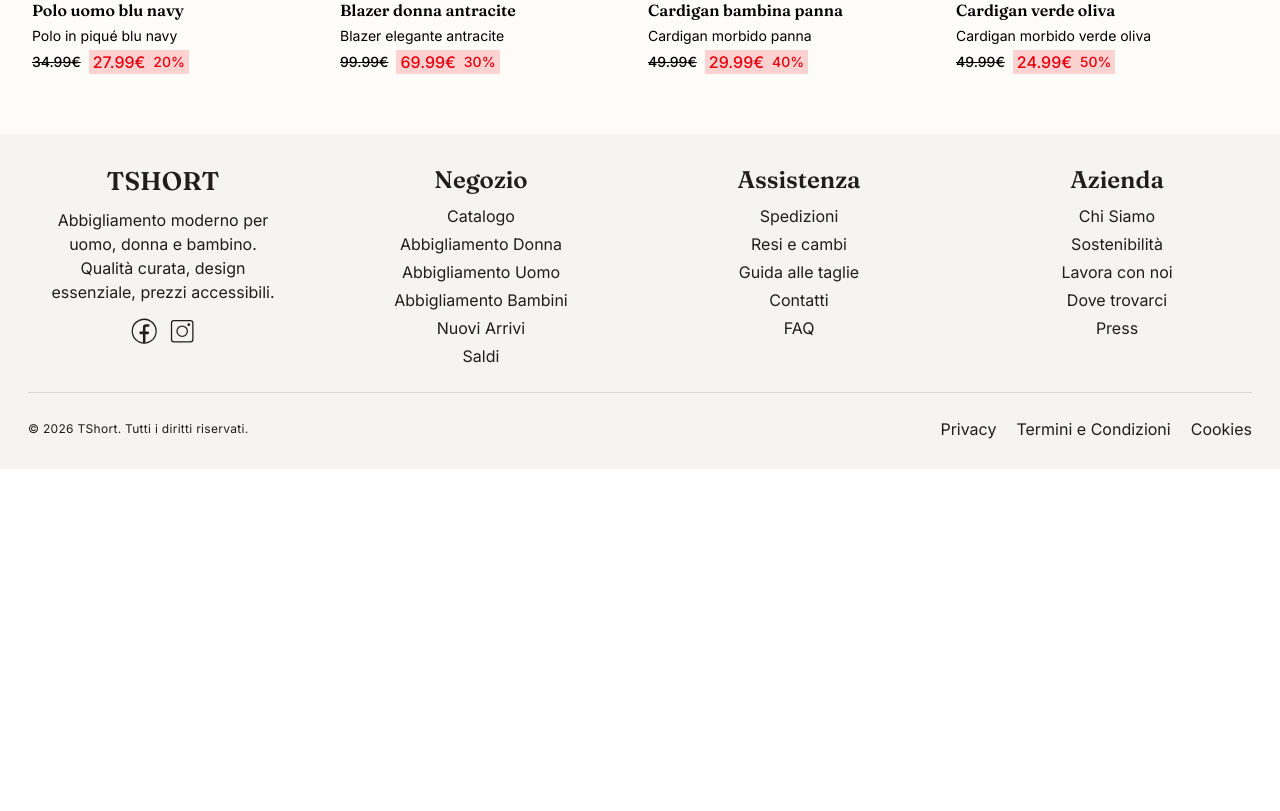
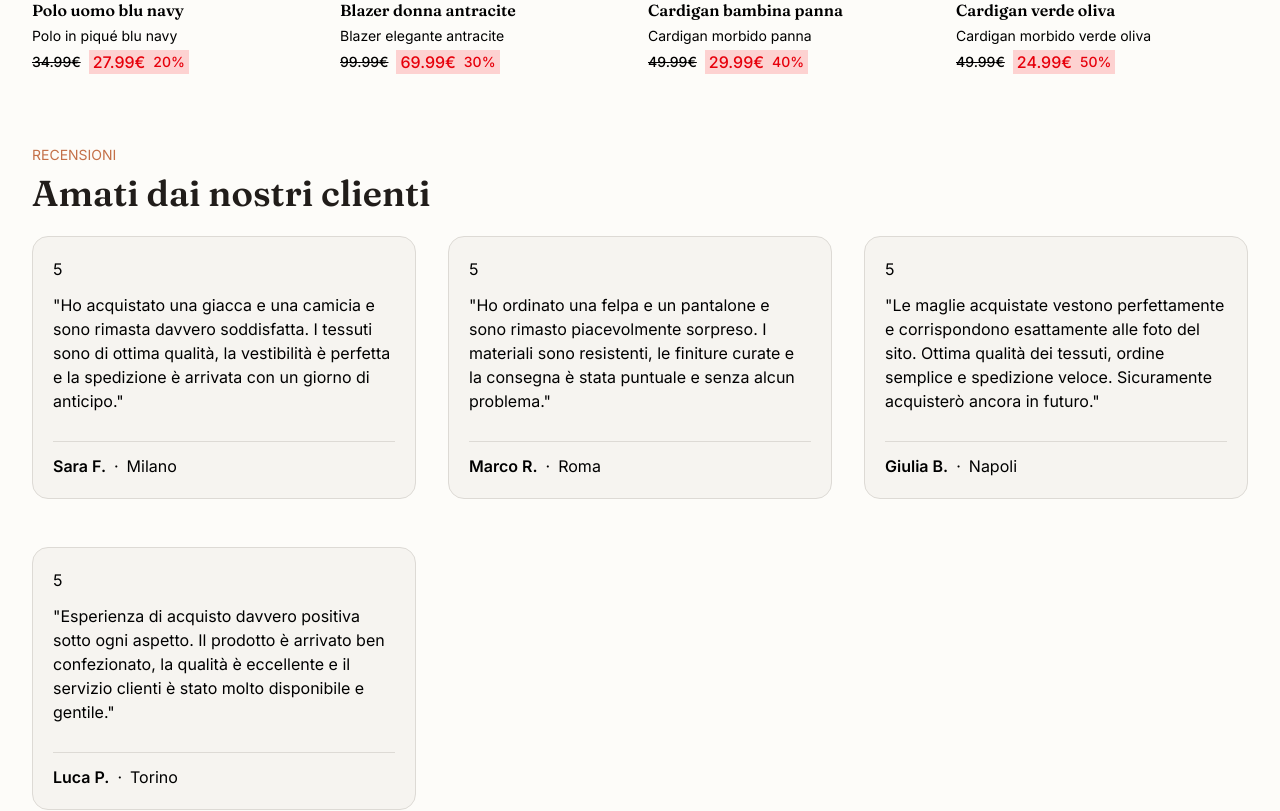
Before and after one commit to santie96/TShort, a React (Vite) app: page / in a window 1280 px wide. Shown: the part 3221-4032 px from the top of the page. Before the commit the page ends 3690 px from the top, so only its background shows below. Built offline with nearby package versions, Linux system fonts and the light colour scheme.

Commit message:
Featrure recensioni

```diff
--- a/src/component/pages/Home.jsx
+++ b/src/component/pages/Home.jsx
@@ -3,6 +3,7 @@ import WidgetCategorie from "../ui/WidgetCategorie";
 import WidgetNuoviArrivi from "../ui/WidgetNuoviArrivi";
 import BannerSaldiEstivi from "../ui/BannerSaldiEstivi";
 import WidgetSaldi from "../ui/WidgetSaldi";
+import WidgetRecensioni from "../ui/WidgetRecensioni";
 
 
 
@@ -16,8 +17,7 @@ function Home() {
       <BannerSaldiEstivi />
       <WidgetSaldi />
 
-
-
+      <WidgetRecensioni />
     </>
   );
 }
--- /dev/null
+++ b/src/component/ui/WidgetRecensioni.jsx
@@ -0,0 +1,36 @@
+import CardRecensioni from "./layout/CardRecensioni";
+import Recensioni from "../../data/recensioni.json"
+
+
+
+function WidgetRecensioni() {
+    return (
+
+        <>
+            <div className="bg-[#FDFCF9]">
+                <div className="mx-auto max-w-7xl px-4 py-10 sm:px-6 lg:px-8  md:pt-2 md:pb-15">
+                    <div className="w-full">
+                        <div>
+                            <span className="uppercase text-sm font-text text-[#C47048] mt-8">Recensioni</span>
+                        </div>
+                        <div className="flex w-full justify-between items-center">
+                            <h2 className="font-title text-[#211D1A] font-semibold text-title-size text-center lg:text-[2.25rem]">
+                                Amati dai nostri clienti
+                            </h2>
+                        </div>
+                    </div>
+                    <div className="grid grid-cols-1 md:grid-cols-2 lg:grid-cols-3 grid-rows-1 gap-3 md:gap-8">
+                        {Recensioni
+                            .slice(0, 4)
+                            .map((item) => (
+                        <CardRecensioni key={item.id} {...item} />
+                        ))}
+                    </div>
+                </div>
+            </div>
+
+        </>
+    )
+}
+
+export default WidgetRecensioni
--- a/src/component/ui/WidgetSaldi.jsx
+++ b/src/component/ui/WidgetSaldi.jsx
@@ -1,6 +1,6 @@
 import { Link } from "react-router-dom";
 import CardProdotti from "./layout/CardProdotti";
-import prodotti from "../../data/prodotti.json";
+import Prodotti from "../../data/prodotti.json";
 import { IoIosArrowRoundForward } from "react-icons/io";
 
 function WidgetSaldi() {
@@ -28,7 +28,7 @@ function WidgetSaldi() {
             </div>
             <div className="mt-4">
               <div className="grid grid-cols-2 md:grid-cols-4 gap-4 md:gap-4">
-                {prodotti
+                {Prodotti
                   .filter((item) => item.sale > 0)
                   .slice(0, 4)
                   .map((item) => (
--- /dev/null
+++ b/src/component/ui/layout/CardRecensioni.jsx
@@ -0,0 +1,28 @@
+function CardRecensioni( { id, Stars,  Description, Name, City }) {
+    return (
+        <>
+            <div className="bg-[#F6F4F0] h-auto mt-4 border border-[#DDDAD5] rounded-2xl">
+                <div className="p-5 grid gap-3 font-text">
+
+
+                    <span>{Stars}</span>
+
+                    <p>"{Description}"</p>
+
+                    <hr className="text-[#DDDAD5] mt-4" />
+
+                    <div className="flex gap-2">
+                        <span className="font-semibold">{Name}</span>
+                        <span>·</span>
+                        <span>{City}</span>
+                    </div>
+
+                </div>
+
+
+            </div>
+        </>
+    )
+}
+
+export default CardRecensioni
--- a/src/data/recensioni.json
+++ b/src/data/recensioni.json
@@ -2,70 +2,70 @@
   {
     "id": 1,
     "Stars": 5,
-    "Description": "Ho acquistato una giacca e una camicia. I materiali sono ottimi, le taglie corrispondono perfettamente e la spedizione è stata velocissima. Tornerò sicuramente ad acquistare.",
+    "Description": "Ho acquistato una giacca e una camicia e sono rimasta davvero soddisfatta. I tessuti sono di ottima qualità, la vestibilità è perfetta e la spedizione è arrivata con un giorno di anticipo.",
     "Name": "Sara F.",
     "City": "Milano"
   },
   {
     "id": 2,
     "Stars": 5,
-    "Description": "Vestiti davvero ben rifiniti e con un ottimo rapporto qualità-prezzo. Servizio clienti disponibile e consegna nei tempi previsti.",
+    "Description": "Ho ordinato una felpa e un pantalone e sono rimasto piacevolmente sorpreso. I materiali sono resistenti, le finiture curate e la consegna è stata puntuale e senza alcun problema.",
     "Name": "Marco R.",
     "City": "Roma"
   },
   {
     "id": 3,
     "Stars": 5,
-    "Description": "Ho preso due maglie e un pantalone. Vestibilità perfetta e tessuti molto piacevoli da indossare. Sono rimasta davvero soddisfatta.",
+    "Description": "Le maglie acquistate vestono perfettamente e corrispondono esattamente alle foto del sito. Ottima qualità dei tessuti, ordine semplice e spedizione veloce. Sicuramente acquisterò ancora in futuro.",
     "Name": "Giulia B.",
     "City": "Napoli"
   },
   {
     "id": 4,
     "Stars": 5,
-    "Description": "Finalmente un negozio online dove le foto rispecchiano davvero i prodotti. La qualità è superiore alle aspettative.",
+    "Description": "Esperienza di acquisto davvero positiva sotto ogni aspetto. Il prodotto è arrivato ben confezionato, la qualità è eccellente e il servizio clienti è stato molto disponibile e gentile.",
     "Name": "Luca P.",
     "City": "Torino"
   },
   {
     "id": 5,
     "Stars": 5,
-    "Description": "Acquisto semplice, spedizione rapida e capi davvero belli. Ho ricevuto anche diversi complimenti per la camicia acquistata.",
+    "Description": "Ho ricevuto il mio ordine in pochissimi giorni e sono rimasta molto contenta. I capi sono ben rifiniti, comodi da indossare e mantengono la forma anche dopo il lavaggio.",
     "Name": "Chiara M.",
     "City": "Bologna"
   },
   {
     "id": 6,
     "Stars": 5,
-    "Description": "È già il terzo ordine che faccio e ogni volta rimango soddisfatta. Ottimi materiali e attenzione ai dettagli.",
+    "Description": "È già il terzo ordine che effettuo e la qualità continua a sorprendermi. Vestibilità impeccabile, tessuti piacevoli al tatto e spedizione sempre precisa e puntuale in ogni acquisto.",
     "Name": "Elena C.",
     "City": "Firenze"
   },
   {
     "id": 7,
     "Stars": 5,
-    "Description": "Ho acquistato una felpa e una t-shirt. Entrambe sono comodissime, ben cucite e dopo diversi lavaggi sono ancora perfette.",
+    "Description": "Sono molto soddisfatto dell'acquisto perché i capi sono esattamente come descritti. Ottima qualità dei materiali, vestibilità corretta e consegna rapida con un imballaggio davvero curato.",
     "Name": "Davide G.",
     "City": "Genova"
   },
   {
     "id": 8,
     "Stars": 4.5,
-    "Description": "Esperienza molto positiva. I capi sono di qualità e la vestibilità è ottima. Avrei solo gradito una scelta di colori ancora più ampia.",
+    "Description": "I prodotti sono di ottima qualità e la vestibilità è davvero comoda. Avrei preferito trovare qualche colore in più, ma nel complesso l'esperienza è stata molto positiva.",
     "Name": "Martina L.",
     "City": "Venezia"
   },
   {
     "id": 9,
     "Stars": 4.5,
-    "Description": "Ottimo negozio online, prodotti conformi alla descrizione e spedizione puntuale. Un piccolo ritardo nell'aggiornamento del tracking, ma per il resto tutto perfetto.",
+    "Description": "Sono rimasto soddisfatto del mio ordine perché i capi rispettano le aspettative. Solo il tracking della spedizione è stato aggiornato con un po' di ritardo rispetto al previsto.",
     "Name": "Alessandro T.",
     "City": "Palermo"
   },
   {
     "id": 10,
     "Stars": 4,
-    "Description": "I capi sono belli e la qualità è buona. La consegna è stata leggermente più lunga del previsto, ma nel complesso sono soddisfatto dell'acquisto.",
+    "Description": "La qualità dei prodotti è buona e la vestibilità rispecchia la guida alle taglie. La consegna ha richiesto qualche giorno in più, ma nel complesso sono soddisfatto dell'acquisto.",
     "Name": "Francesca D.",
     "City": "Bari"
   }
```
